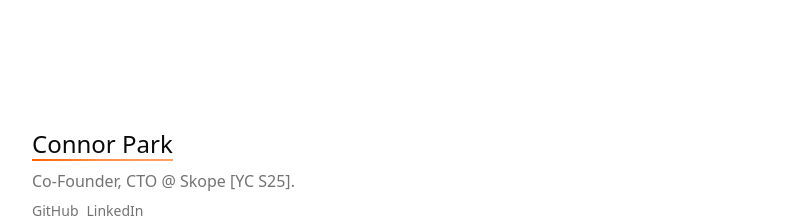
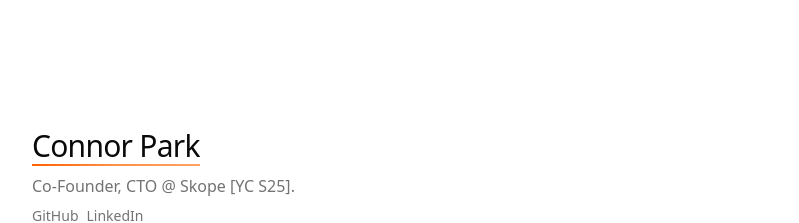
Before and after one commit to connorpark24/connorpark.dev, a Next.js app: page / in a window 1280 px wide. Shown: the top 223 px of the page, without its empty margins (240-1039 px from the left). Built offline with nearby package versions, Linux system fonts and the light colour scheme.

Commit message:
update hero typography

```diff
--- a/src/app/globals.css
+++ b/src/app/globals.css
@@ -124,7 +124,7 @@
 h1 {
   display: inline-block;
   position: relative;
-  padding-bottom: 0.5px;
+  padding-bottom: 2px;
 }
 
 h1::after {
--- a/src/app/page.tsx
+++ b/src/app/page.tsx
@@ -82,7 +82,7 @@ export default function Home() {
   return (
     <div className="h-screen w-screen bg-background flex flex-col items-center">
       <div className="p-4 w-full sm:w-3xl mt-28 mx-auto">
-        <h1 className="text-2xl font-medium">Connor Park</h1>
+        <h1 className="text-3xl tracking-tight">Connor Park</h1>
         <p className=" text-muted-foreground mt-2">
           Co-Founder, CTO @{" "}
           <Link href="https://useskope.com">Skope [YC S25]</Link>.
```
